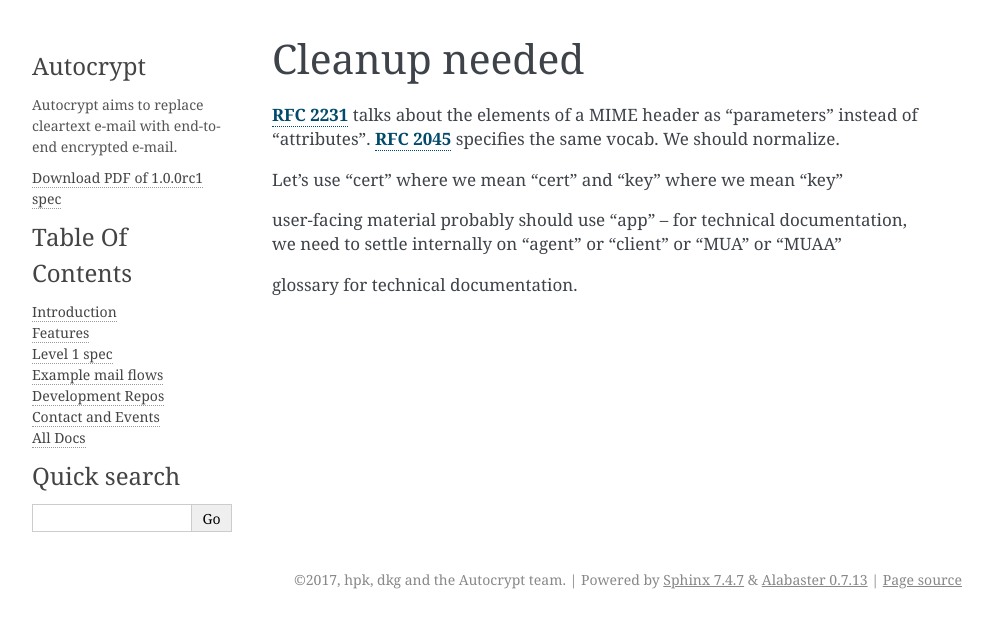
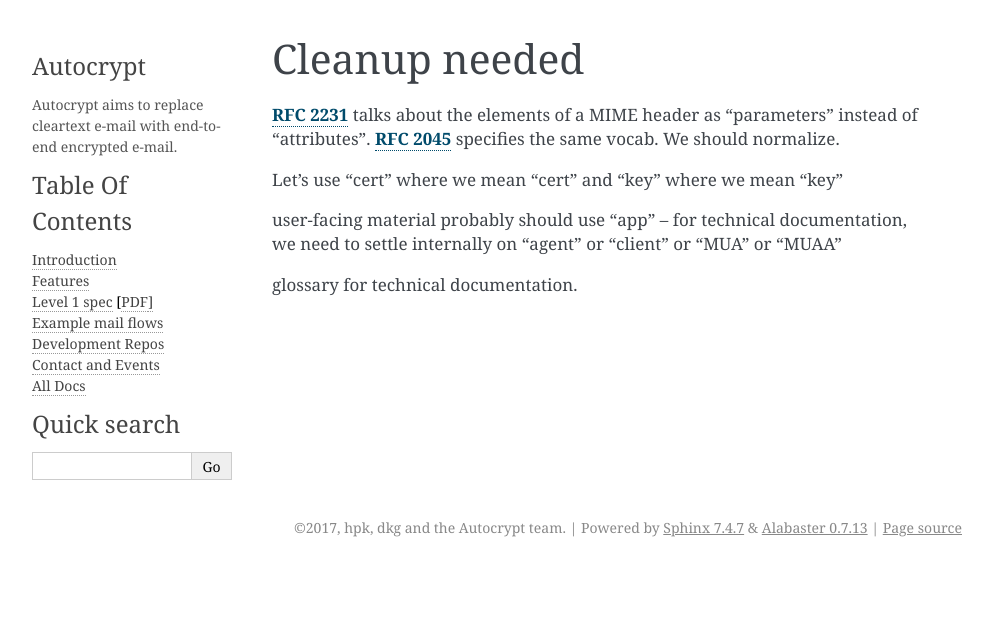
Before and after one commit to autocrypt/autocrypt, a Sphinx documentation site: the page built from doc/cleanup.rst, in a window 1280 px wide. Shown: the top 628 px of the page, without its empty margins (148-1141 px from the left). Built offline with Sphinx 7.4.7, drawn with Linux system fonts in a browser that asks for light colours.

Commit message:
fix sidebar

```diff
--- a/doc/_templates/globaltoc.html
+++ b/doc/_templates/globaltoc.html
@@ -4,7 +4,9 @@
 <ul>
   <li><a href="{{ pathto('index') }}">Introduction</a></li>
   <li><a href="{{ pathto('features') }}">Features</a></li>
-  <li><a href="{{ pathto('level1') }}">Level 1 spec</a></li>
+  <li><a href="{{ pathto('level1') }}">Level 1 spec</a> [<a href="https://media.readthedocs.org/pdf/autocrypt/specpdf/autocrypt.pdf">PDF<a/>]
+
+</li>
   <li><a href="{{ pathto('examples') }}">Example mail flows</a></li>
   <li><a href="{{ pathto('dev-status') }}">Development Repos</a></li>
   <li><a href="{{ pathto('contact') }}">Contact and Events</a></li>
--- a/doc/_templates/sidebarintro.html
+++ b/doc/_templates/sidebarintro.html
@@ -3,7 +3,3 @@
   Autocrypt aims to replace cleartext e-mail with
   end-to-end encrypted e-mail.
 </p>
-<p>
-  <a href="http://readthedocs.org/projects/autocrypt/downloads/pdf/specpdf/">
-   Download PDF of {{release}} spec</a>
-</p>
```
